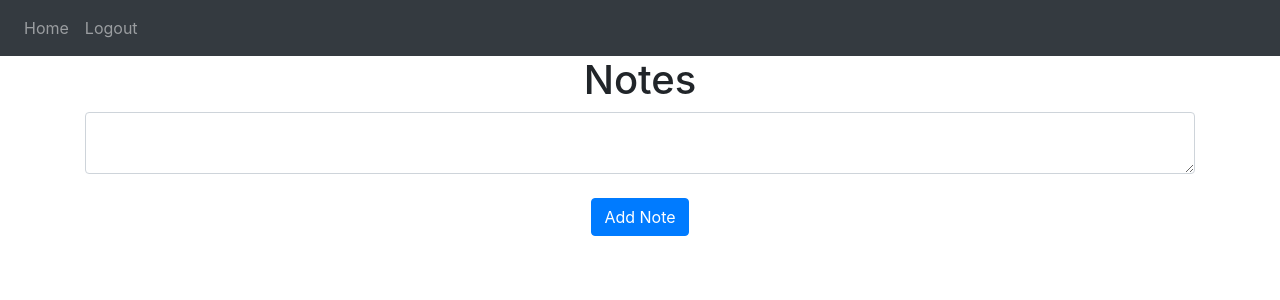
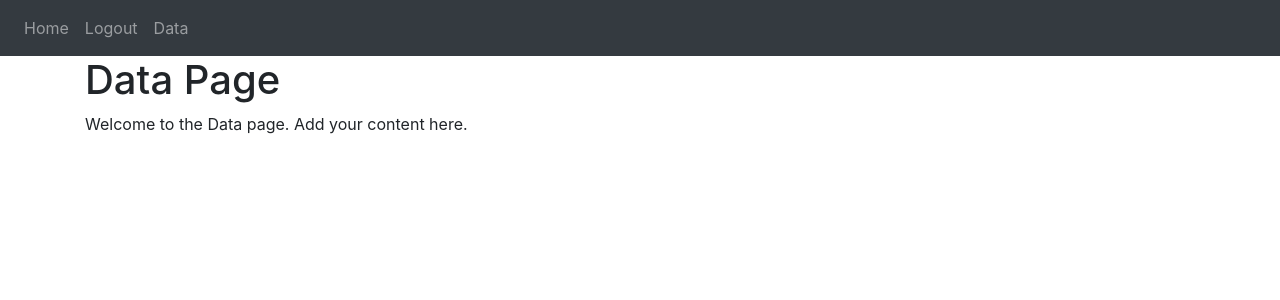
Before and after one commit to bradsr0138/Flask-Python-Tutorial, a Flask app: page / in a window 1280 px wide. Shown: the top 300 px of the page. Run offline with Flask 3, Linux system fonts and the light colour scheme; the visitor is signed in with stand-in values (Sample User, id 1); data that the repository does not hold is empty; some libraries are stand-ins or nearby versions.

Commit message:
Data Page
Added the data page along with the necessary code to navigate to it.

```diff
--- a/website/templates/base.html
+++ b/website/templates/base.html
@@ -35,8 +35,12 @@
         <div class="navbar-nav">
           <!-- Conditional navigation links based on user authentication status. -->
           {% if user.is_authenticated %}
+          <!--This line of code creates a link to the "Home" page in a navigation bar. The "a" tag is used to create a hyperlink,
+          and the "class" attribute is used for styling the link. The "id" attribute is used to uniquely identify the link, and
+          the "href" attribute specifies the URL of the "Home" page.-->
           <a class="nav-item nav-link" id="home" href="/">Home</a>
           <a class="nav-item nav-link" id="logout" href="/logout">Logout</a>
+           <a class="nav-item nav-link" id="data" href="/data">Data</a> <!-- New link for the "Data" page -->
           {% else %}
           <a class="nav-item nav-link" id="login" href="/login">Login</a>
           <a class="nav-item nav-link" id="signUp" href="/sign-up">Sign Up</a>
--- /dev/null
+++ b/website/templates/data.html
@@ -0,0 +1,11 @@
+<!-- website/templates/data.html -->
+{% extends "base.html" %}
+
+<!-- This section defines the title of the page, which will be "Data". -->
+{% block title %}Data{% endblock %}
+
+<!-- This section defines the content of the page. -->
+{% block content %}
+<h1>Data Page</h1>
+<p>Welcome to the Data page. Add your content here.</p>
+{% endblock %}
--- a/website/views.py
+++ b/website/views.py
@@ -9,6 +9,10 @@ views = Blueprint('views', __name__)
 
 @views.route('/', methods=['GET', 'POST'])
 @login_required
+
+def data():
+  return render_template("data.html", user=current_user)
+
 def home():
     if request.method == 'POST':
         note = request.form.get('note')#Gets the note from the HTML
```
